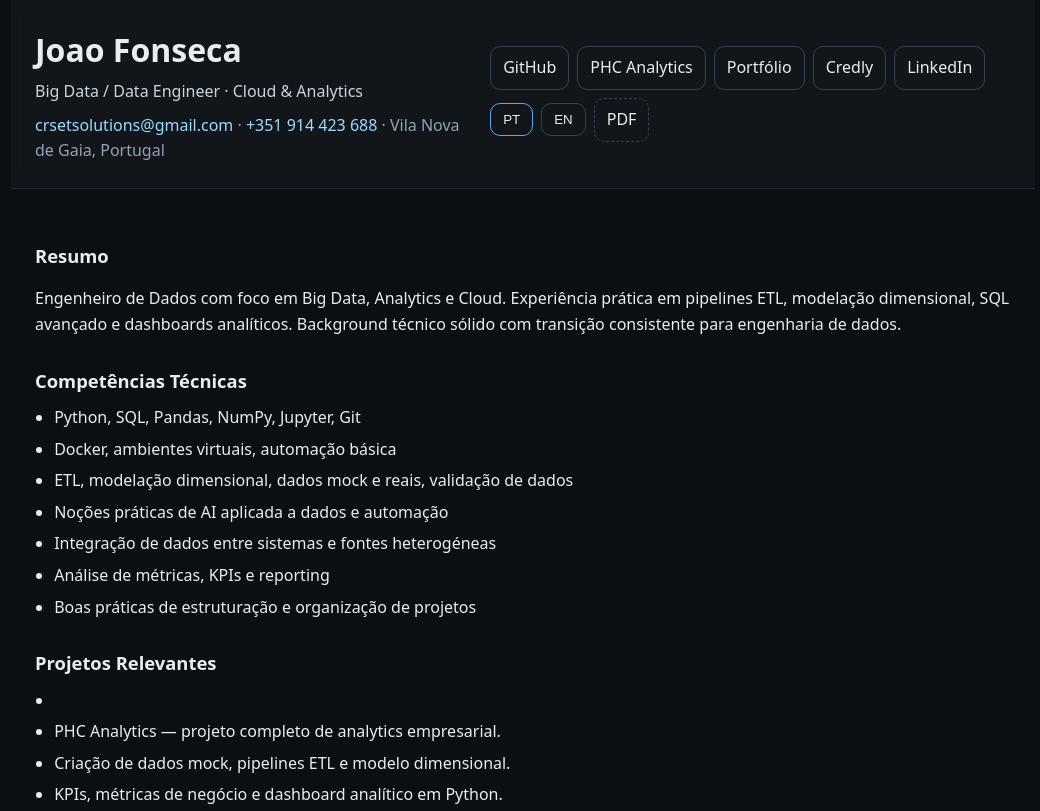
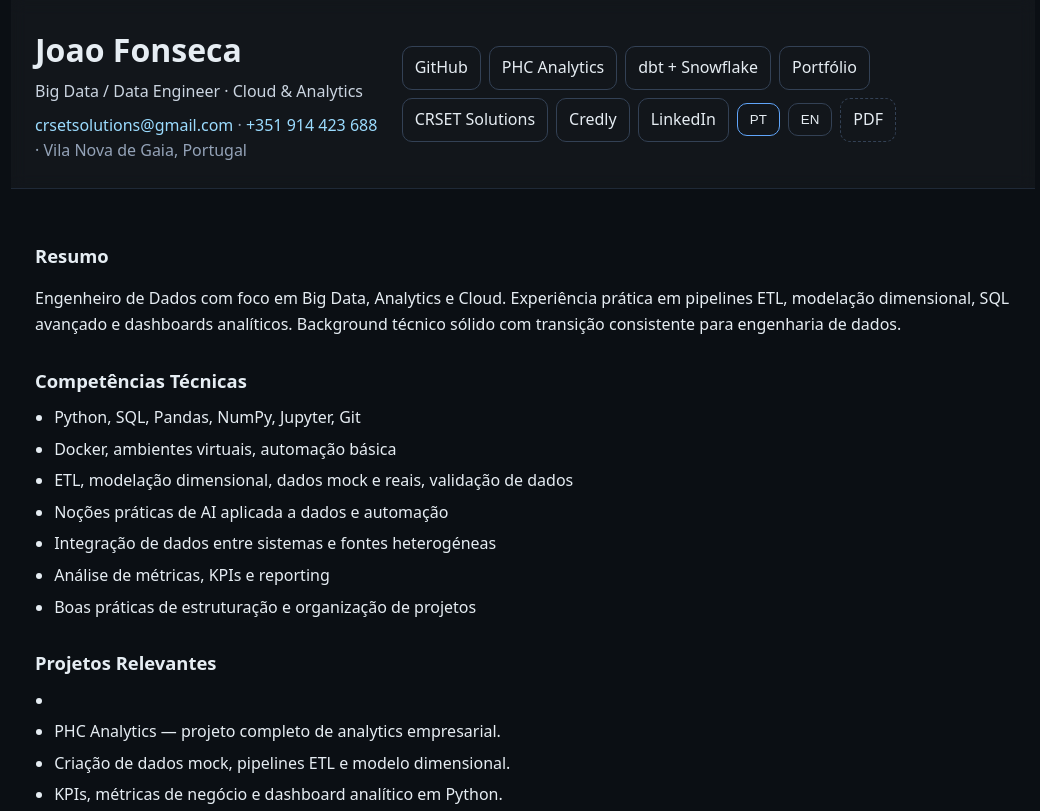
Before and after one commit to jcsf2020/joao-fonseca-portfolio, a plain HTML site: page index.html in a window 1280 px wide. Shown: the top 811 px of the page, without its empty margins (117-1157 px from the left). Drawn offline with Linux system fonts and the light colour scheme.

Commit message:
feat: fix nav links (portfolio anchor + dbt snowflake + crset)

```diff
--- a/index.html
+++ b/index.html
@@ -8,7 +8,18 @@
 <meta name='twitter:card' content='summary_large_image'/>
 <meta name='twitter:title' content='Joao Fonseca · Full-Stack / Big Data Engineer · AI Automation'/>
 <meta name='twitter:description' content='SaaS Architect com Next.js, FastAPI, PostgreSQL e Docker. MVPs, modernização e automação.'/>
-</head><body>  <header class="container">    <div class="id-block">      <h1>Joao Fonseca</h1>      <p class="role" data-i18n="role"></p>      <p class="contact">        <a href="mailto:crsetsolutions@gmail.com">crsetsolutions@gmail.com</a> ·        <a href="tel:+351914423688">+351 914 423 688</a> ·        Vila Nova de Gaia, Portugal      </p>    </div>    <nav class="links">      <a class="btn" href="https://github.com/jcsf2020" target="_blank" rel="noopener">GitHub</a>      <a class="btn" href="https://github.com/jcsf2020/phc-analytics-portfolio" target="_blank" rel="noopener">PHC Analytics</a>      <a class="btn" href="https://crsetsolutions.com" target="_blank" rel="noopener" data-i18n="portfolio"></a>      <a class="btn" href="https://www.credly.com/users/joao-fonseca" target="_blank" rel="noopener">Credly</a>      <a class="btn" href="https://www.linkedin.com/in/joao-fonseca-bigdata" target="_blank" rel="noopener">LinkedIn</a>      <button id="btn-pt" class="btn active">PT</button>      <button id="btn-en" class="btn">EN</button>      <a class="btn outline" href="#" id="download-pdf">PDF</a>    </nav>  </header>  <main class="container">    <section>      <h2 data-i18n="summary.title"></h2>      <p data-i18n="summary.text"></p>    </section>    <section>
+</head><body>  <header class="container">    <div class="id-block">      <h1>Joao Fonseca</h1>      <p class="role" data-i18n="role"></p>      <p class="contact">        <a href="mailto:crsetsolutions@gmail.com">crsetsolutions@gmail.com</a> ·        <a href="tel:+351914423688">+351 914 423 688</a> ·        Vila Nova de Gaia, Portugal      </p>    </div>    <nav class="links">
+      <a class="btn" href="https://github.com/jcsf2020" target="_blank" rel="noopener">GitHub</a>
+      <a class="btn" href="https://github.com/jcsf2020/phc-analytics-portfolio" target="_blank" rel="noopener">PHC Analytics</a>
+      <a class="btn" href="https://github.com/jcsf2020/de-snowflake-dbt-platform" target="_blank" rel="noopener">dbt + Snowflake</a>
+      <a class="btn" href="#projects" data-i18n="portfolio"></a>
+      <a class="btn" href="https://crsetsolutions.com" target="_blank" rel="noopener">CRSET Solutions</a>
+      <a class="btn" href="https://www.credly.com/users/joao-fonseca" target="_blank" rel="noopener">Credly</a>
+      <a class="btn" href="https://www.linkedin.com/in/joao-fonseca-bigdata" target="_blank" rel="noopener">LinkedIn</a>
+      <button id="btn-pt" class="btn active">PT</button>
+      <button id="btn-en" class="btn">EN</button>
+      <a class="btn outline" href="#" id="download-pdf">PDF</a>
+    </nav>  </header>  <main class="container">    <section>      <h2 data-i18n="summary.title"></h2>      <p data-i18n="summary.text"></p>    </section>    <section>
       <h2 data-i18n="skills.title"></h2>
       <ul>
         <li data-i18n="skills.stack"></li>
```
